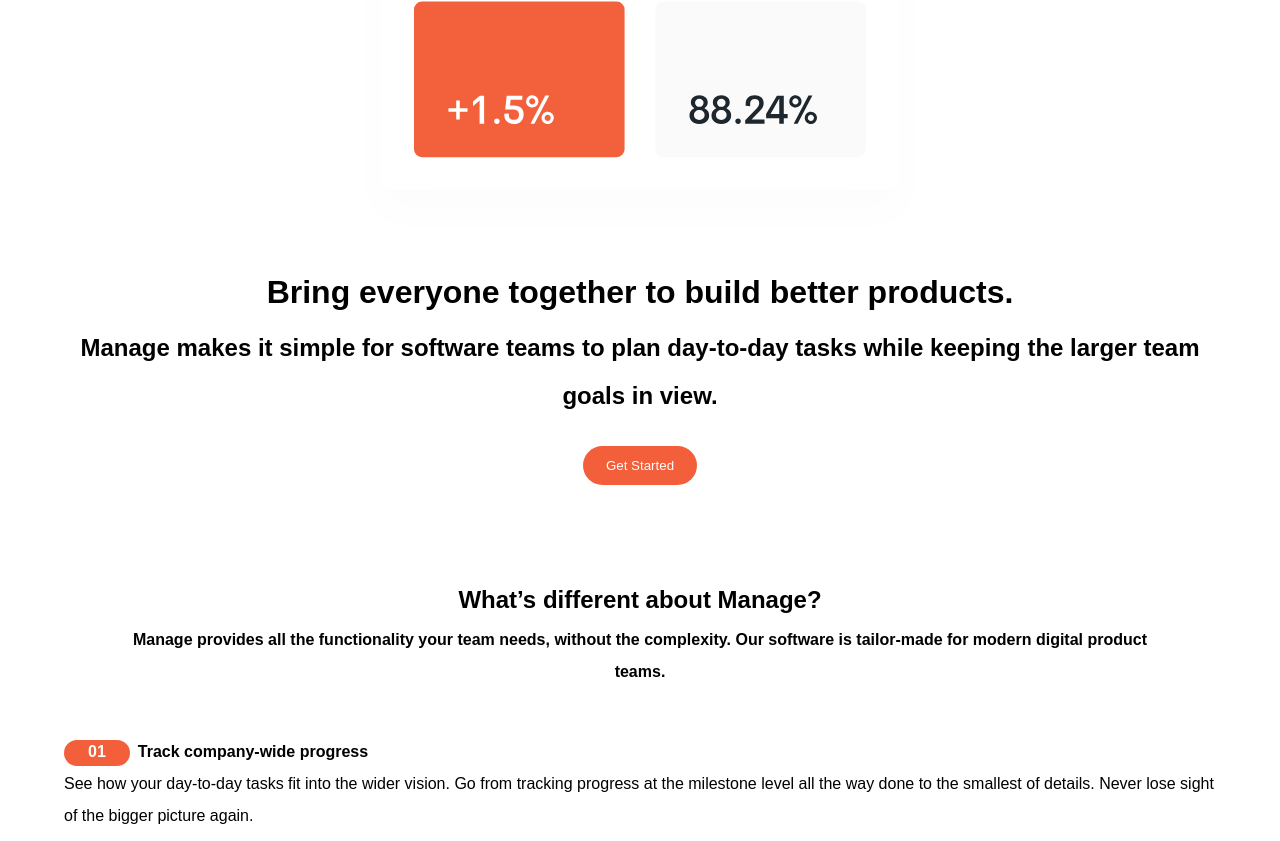
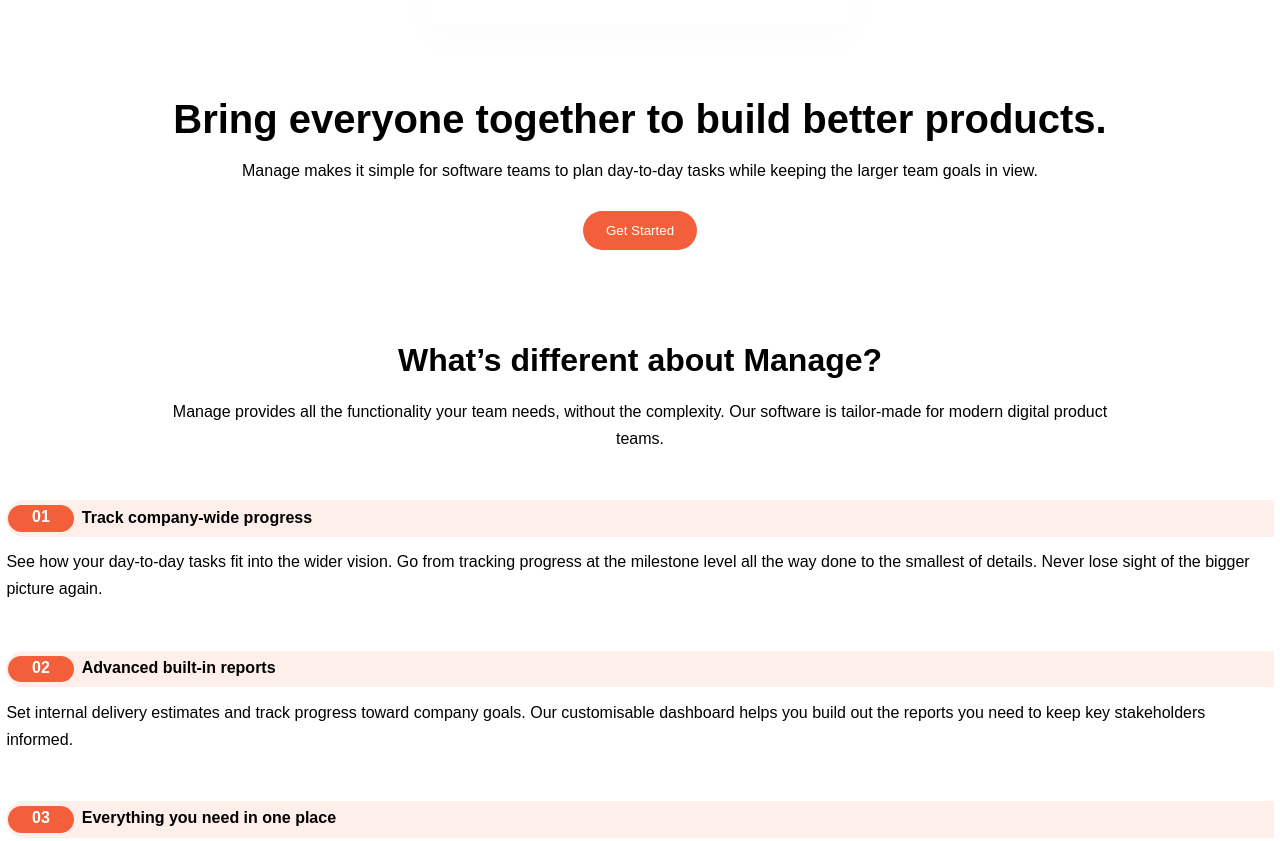
Before and after one commit to claireporter26/manage-landing-page, a plain HTML site: page index.html in a window 1280 px wide. Shown: the part 846-1687 px from the top of the page. Drawn offline with Linux system fonts and the light colour scheme; a web font is replaced by a local one.

Commit message:
continued adding css

```diff
--- a/design/scss/base/_global.scss
+++ b/design/scss/base/_global.scss
@@ -6,7 +6,7 @@
 
 body, html {
     height: 100%;
-    line-height: 2;
+    line-height: 1.7;
 }
 
 body {
--- a/design/scss/base/_variables.scss
+++ b/design/scss/base/_variables.scss
@@ -1,5 +1,5 @@
 //primary
-$brightOrange: hsl(12, 88%, 59%);
+$brightOrange:	rgb(242, 95, 58);
 $darkBlue: hsl(228, 39%, 23%);
 
 //neutral
--- a/design/scss/modules/_mainpage.scss
+++ b/design/scss/modules/_mainpage.scss
@@ -1,8 +1,9 @@
 .main-container {
     text-align: center;
+    padding: .4em;
 
     &_smaller {
-        width: 90%;
+        width: 75%;
         margin: 0 auto;
     }
 }
@@ -25,13 +26,28 @@ nav {
 .header-section {
     margin-bottom: 4em;
 
+    &--title {
+        font-size: 2.5rem;
+        font-weight: 700;
+        line-height: 1.3;
+        margin: .3em 0;
+    }
 
+
+}
+
+.section-header {
+    font-size: 2rem;
+    font-weight: 700;
+    line-height: 1.3;
+    margin: .5em 0;
 }
 
 .intro-section {
 
     &_header {
-        margin: 3em;
+        margin: 3em 0;
+
     }
 }
 
@@ -43,12 +59,23 @@ nav {
         margin: 3em 0;
     }
 
+    &_subtitle {
+        margin: .7em 0;
+        background-color: rgba($brightOrange, .1);
+        padding: .2em .1em .4em .1em;
+        border-top-left-radius: 20px;
+        border-bottom-left-radius: 20px;
+
+
+    }
+
     &_subtitle-number {
         padding: .2em 1.5em .4em 1.5em;
         border-radius: 20px;
         background-color: $brightOrange;
         color: #fff;
         margin-right: .5rem;
+
     }
 }
 
@@ -101,3 +128,7 @@ nav {
         display: none;
     }
 }
+
+.getstarted-section {
+    background-color: $brightOrange;
+}
--- a/index.html
+++ b/index.html
@@ -33,9 +33,9 @@
       <img class="intro-illustration" src="./images/illustration-intro.svg" alt="Introduction Illustration">
 
       <header class="header-section">
-        <h1>Bring everyone together to build better products.</h1>
-        <h2>Manage makes it simple for software teams to plan day-to-day
-          tasks while keeping the larger team goals in view.</h2>
+        <h1 class="header-section--title">Bring everyone together to build better products.</h1>
+        <p>Manage makes it simple for software teams to plan day-to-day
+          tasks while keeping the larger team goals in view.</p>
         <button class="get-started-btn--dark">Get Started</button>
       </header>
 
@@ -43,32 +43,30 @@
       <div class="intro-section">
         <div class="intro-section_header">
           <h2 class="section-header">What’s different about Manage?</h2>
-          <h4>Manage provides all the functionality your team needs, without
+          <p>Manage provides all the functionality your team needs, without
             the complexity. Our software is tailor-made for modern digital
-            product teams.</h4>
+            product teams.</p>
         </div>
       </div>
-
+    </div>
       <div class="middle-section">
 
         <div class="middle-section_section middle-section_1">
-          <div class="middle-section_subtitle">
-            <h4><span class="middle-section_subtitle-number">01</span>Track company-wide progress</h4>
+            <h4 class="middle-section_subtitle"><span class="middle-section_subtitle-number">01</span>Track company-wide progress</h4>
             <p> See how your day-to-day tasks fit into the wider vision. Go from
               tracking progress at the milestone level all the way done to the
               smallest of details. Never lose sight of the bigger picture again.
             </p>
-          </div>
         </div>
         <div class="middle-section_section middle-section_2">
-          <h4><span class="middle-section_subtitle-number">02</span>Advanced built-in reports</h4>
+          <h4 class="middle-section_subtitle"><span class="middle-section_subtitle-number">02</span>Advanced built-in reports</h4>
           <p> Set internal delivery estimates and track progress toward company
             goals. Our customisable dashboard helps you build out the reports
             you need to keep key stakeholders informed.
           </p>
         </div>
         <div class="middle-section_section middle-section_3">
-          <h4><span class="middle-section_subtitle-number">03</span>Everything you need in one place</h4>
+          <h4 class="middle-section_subtitle"><span class="middle-section_subtitle-number">03</span>Everything you need in one place</h4>
           <p> Stop jumping from one service to another to communicate, store files,
             track tasks and share documents. Manage offers an all-in-one team
             productivity solution.
```
Also changed, not shown: css/style.css, 1 other file.
